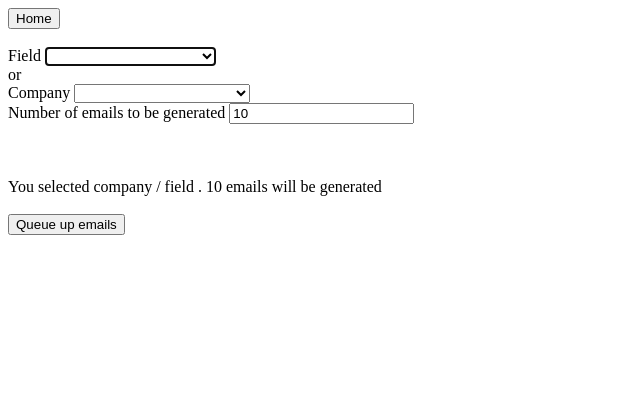
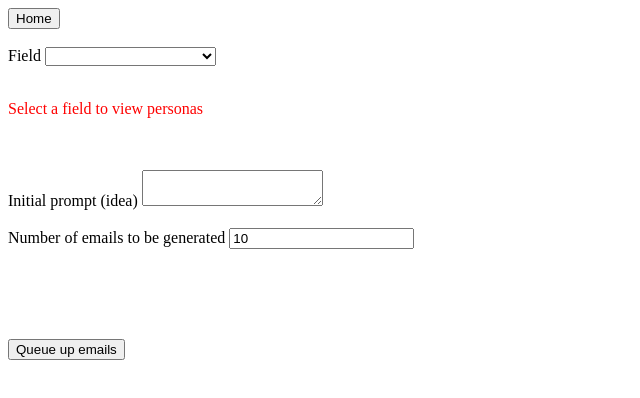
Before and after one commit to gabrielnvian/EmailGenerationPortal, a SvelteKit app: page /generate in a window 1280 px wide. Shown: the top 398 px of the page, without its empty margins (0-640 px from the left). Built offline with nearby package versions, Linux system fonts and the light colour scheme.

Commit message:
Use PersonaSelector in generate page

```diff
--- a/src/routes/generate/+page.svelte
+++ b/src/routes/generate/+page.svelte
@@ -3,14 +3,20 @@
 	import {base} from '$app/paths';
 	import {personas} from "../../personas";
 	import {queueEmails} from "./generate";
+	import type {Persona} from "../../personas.model";
+	import PersonaSelector from "../../PersonaSelector.svelte";
+	import {writable, type Writable} from "svelte/store";
 
 	let field: string = "";
-	let company: string = "";
+	let idea: string = "";
 	let n: number = 10;
+
+	let selectedPersonas: Writable<Persona[]> = writable([]);
+
+	$: filteredPersonas = $personas.filter(persona => persona.field === field);
 
 	// Using Sets to clear out duplicate values
 	$: fields = new Set($personas.map(persona => persona.field));
-	$: companies = new Set($personas.map(persona => persona.company));
 </script>
 
 <button on:click={() => goto(`${base}/`)}>Home</button>
@@ -18,7 +24,7 @@
 <br/>
 
 <label>Field</label>
-<select autofocus bind:value={field}>
+<select bind:value={field} on:change={() => $selectedPersonas = []}>
 	{#each fields as field}
 		<option value={field}>
 			{field}
@@ -27,18 +33,21 @@
 </select>
 
 <br/>
-or
 <br/>
 
-<label>Company</label>
-<select autofocus bind:value={company}>
-	{#each companies as company}
-		<option value={company}>
-			{company}
-		</option>
-	{/each}
-</select>
+{#if field}
+	<PersonaSelector personas={filteredPersonas} bind:selectedPersonas/>
+{:else}
+	<p style="color:red">Select a field to view personas</p>
+{/if}
 
+<br/>
+<br/>
+
+<label>Initial prompt (idea)</label>
+<textarea bind:value={idea}/>
+
+<br/>
 <br/>
 
 <label>Number of emails to be generated</label>
@@ -49,12 +58,10 @@ or
 <br/>
 <br/>
 
-You selected company {company} / field {field}. {n} emails will be generated
-
 
 <br/>
 <br/>
 
-<button on:click={() => queueEmails(field, company, n)}>
+<button on:click={() => queueEmails()}>
 	Queue up emails
 </button>
```
